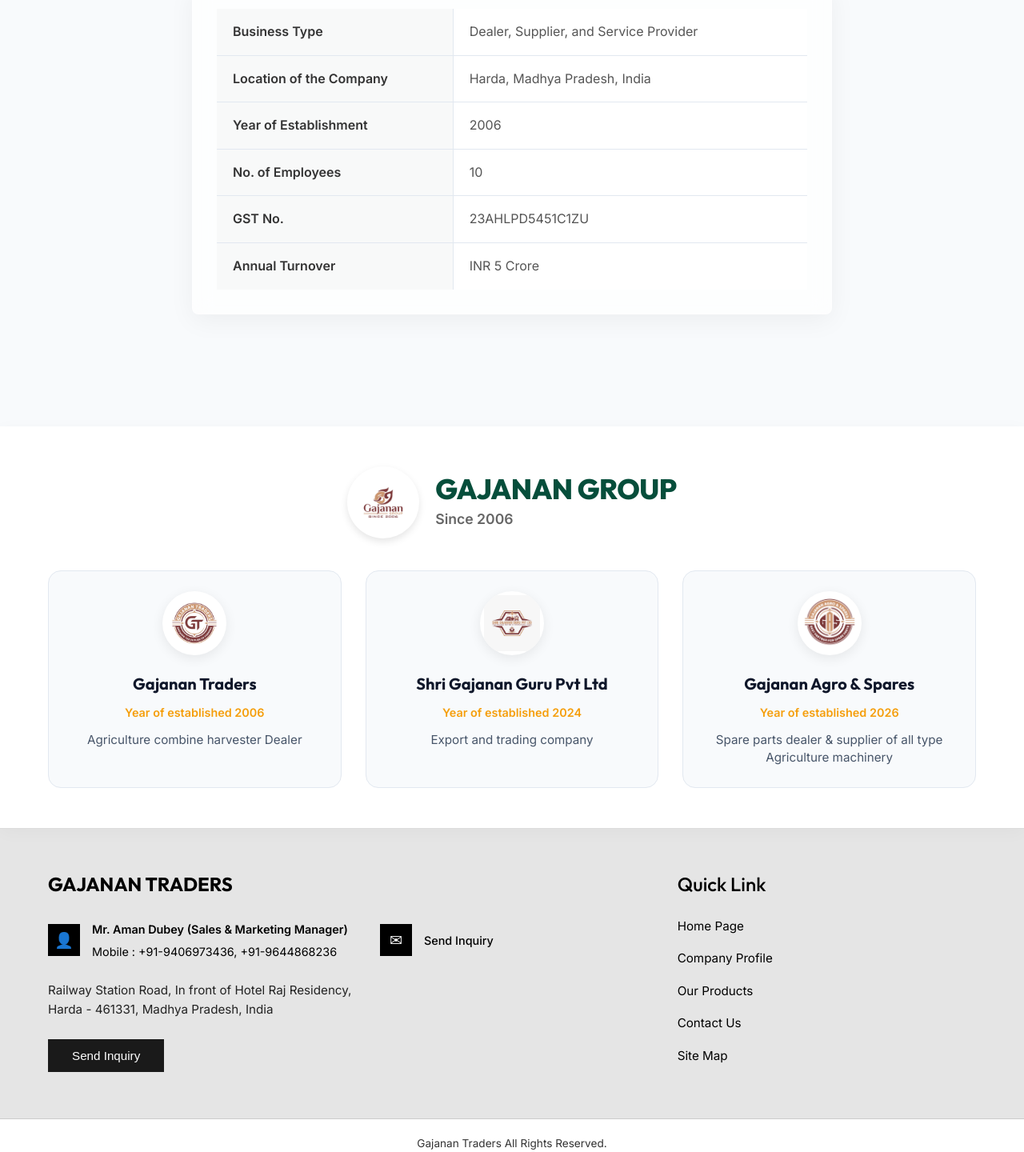
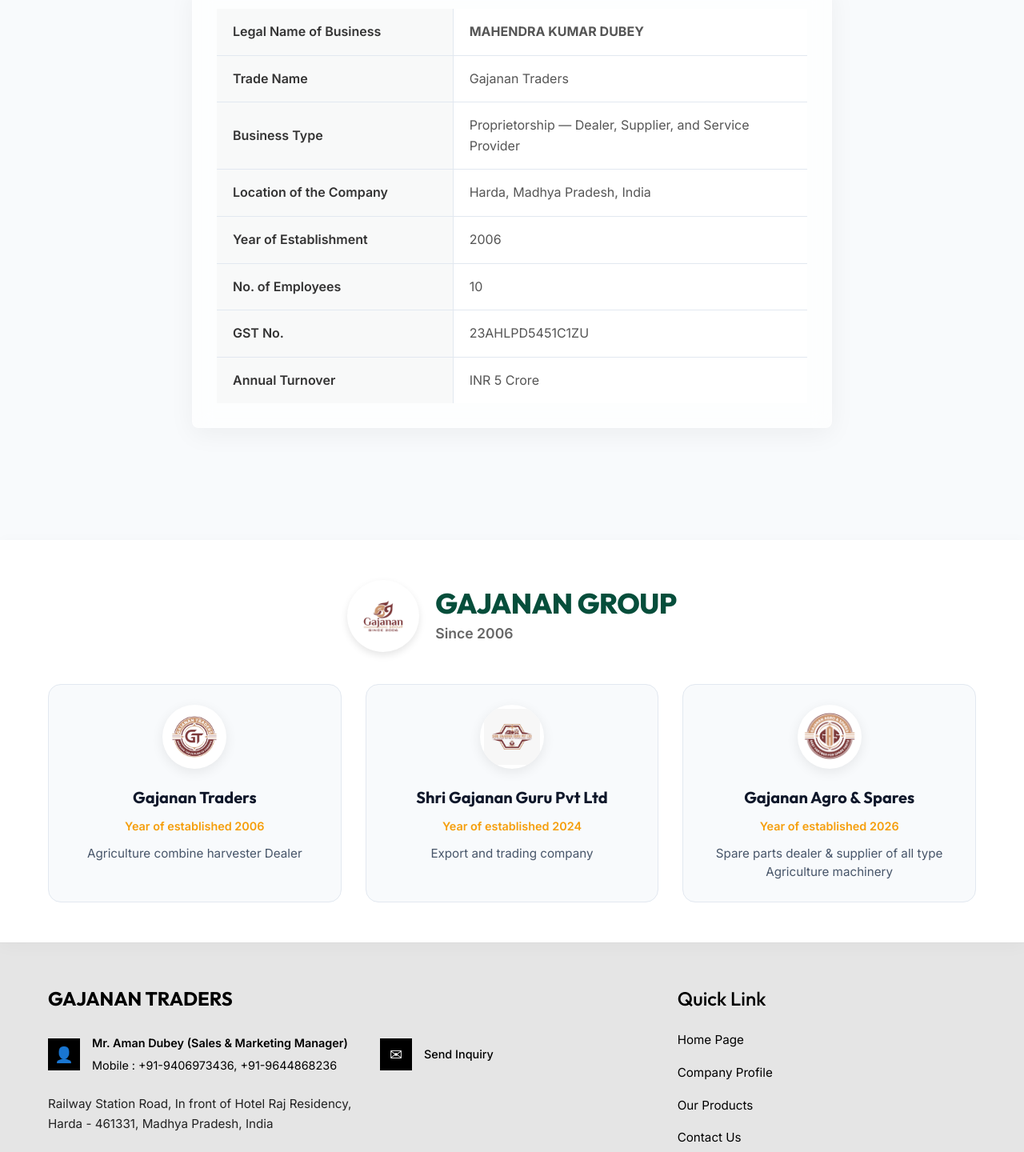
Before and after one commit to Mayankgour22/gajanan-trades-web, a Next.js app: page /company-profile in a window 1280 px wide. Shown: the part 260-1700 px from the top of the page at 80% size. Built offline with nearby package versions, Linux system fonts and the light colour scheme.

Commit message:
added the legal name of bussiness

```diff
--- a/src/app/company-profile/page.tsx
+++ b/src/app/company-profile/page.tsx
@@ -15,8 +15,16 @@
             <table className="profile-table">
               <tbody>
                 <tr>
+                  <th>Legal Name of Business</th>
+                  <td><strong>MAHENDRA KUMAR DUBEY</strong></td>
+                </tr>
+                <tr>
+                  <th>Trade Name</th>
+                  <td>Gajanan Traders</td>
+                </tr>
+                <tr>
                   <th>Business Type</th>
-                  <td>Dealer, Supplier, and Service Provider</td>
+                  <td>Proprietorship — Dealer, Supplier, and Service Provider</td>
                 </tr>
                 <tr>
                   <th>Location of the Company</th>
--- a/src/components/Footer.tsx
+++ b/src/components/Footer.tsx
@@ -98,7 +98,7 @@
       <div className="footer-bottom">
         <div className="container footer-bottom-inner" style={{ display: 'flex', justifyContent: 'center' }}>
           <div className="copyright-text" style={{ textAlign: 'center' }}>
-            <p>Gajanan Traders All Rights Reserved.</p>
+            <p>Gajanan Traders — Legal Name: <strong>MAHENDRA KUMAR DUBEY</strong> (Proprietorship) | All Rights Reserved.</p>
             <p style={{ marginTop: '6px', fontSize: '0.85rem', display: 'flex', gap: '15px', justifyContent: 'center', flexWrap: 'wrap' }}>
               <Link href="/terms-of-use" className="footer-link-hover">Terms of Use</Link>
               <span>|</span>
```
